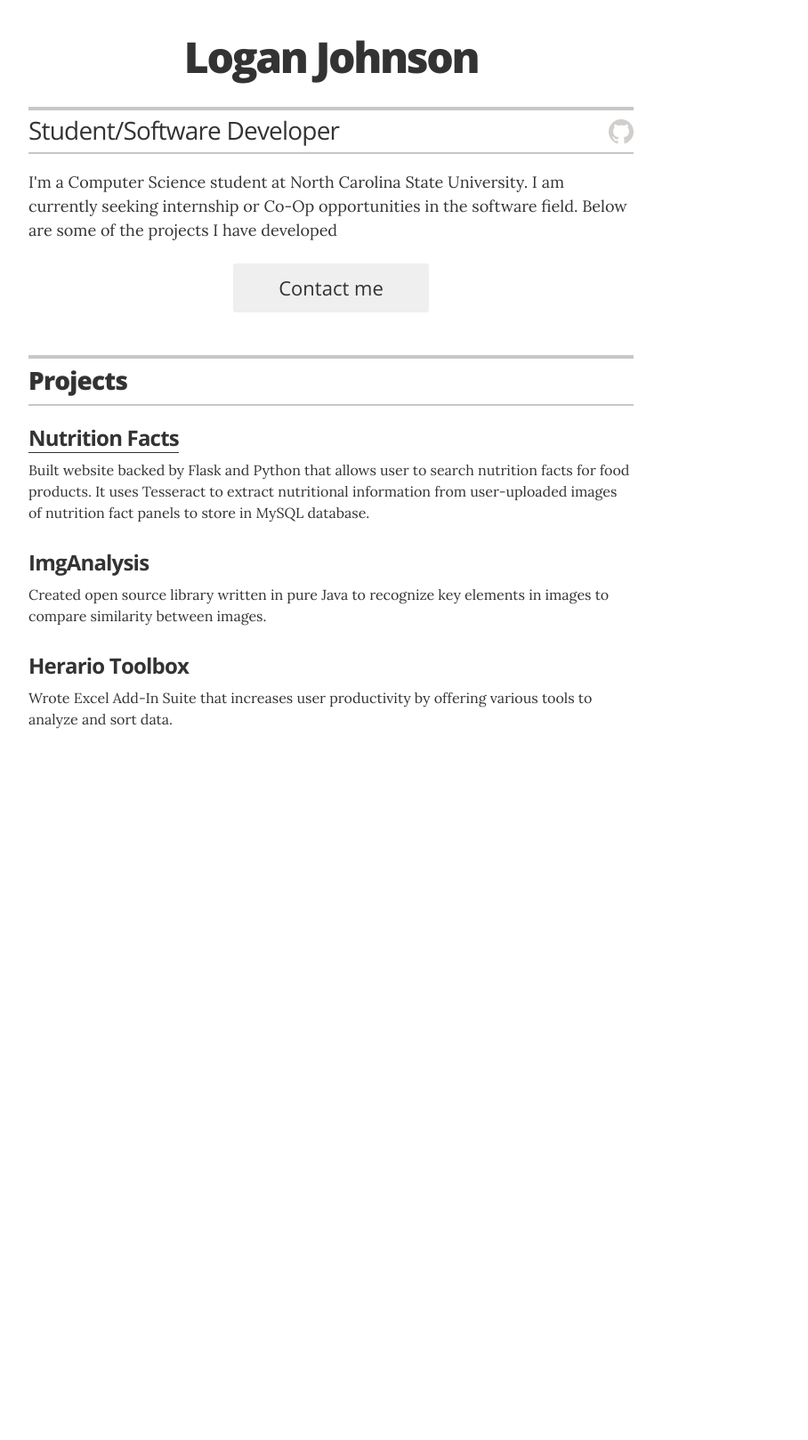
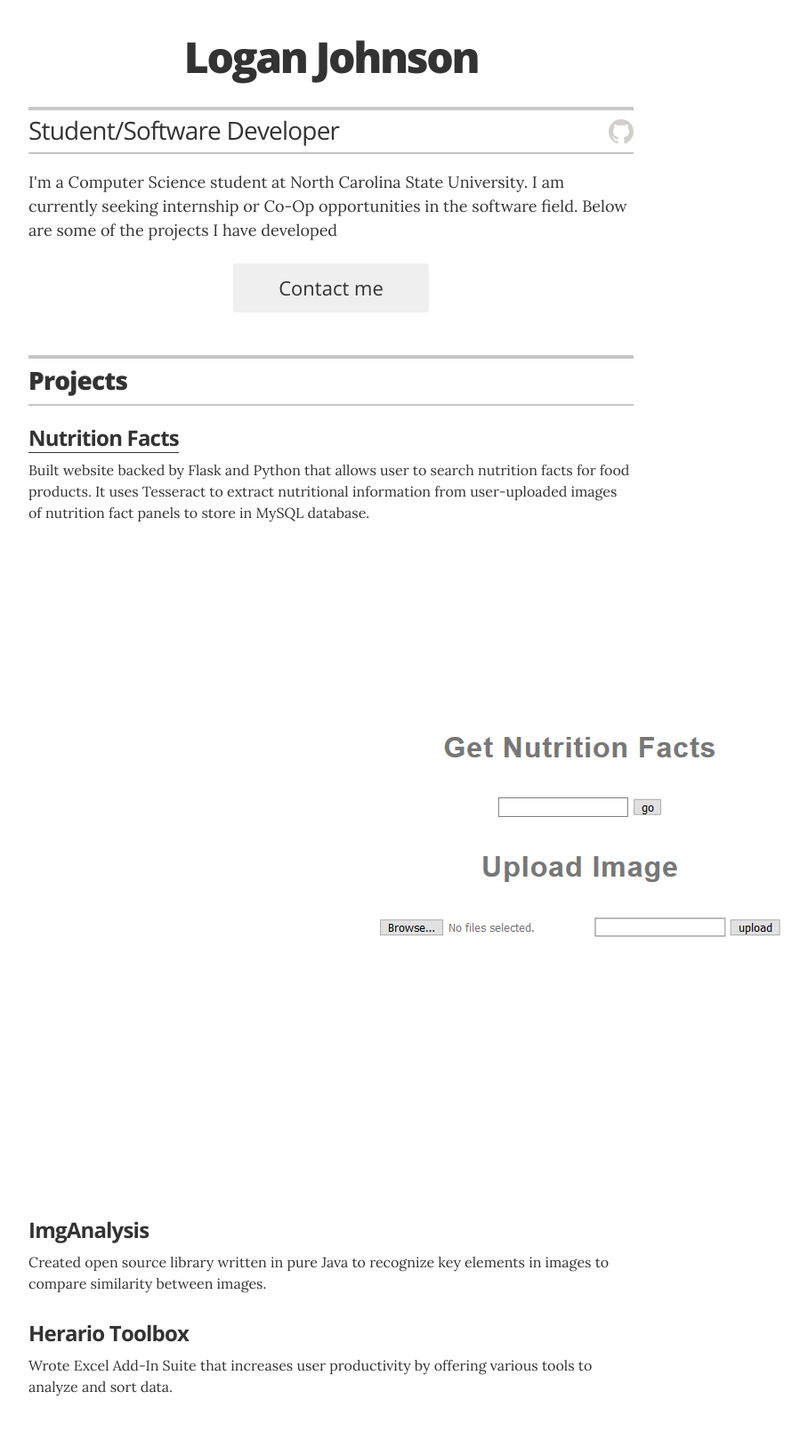
Before and after one commit to herariom/herariom.github.io, a Jekyll site: the page built from index.html, in a window 1280 px wide. Shown: the whole page at 89% size, without its empty margins (268-1176 px from the left). Built offline with Jekyll 4.4.1, drawn with Linux system fonts in a browser that asks for light colours; before the commit the page ends 900 px from its top, so only the background shows below that.

Commit message:
Testing images in description

```diff
--- a/_data/projects.yml
+++ b/_data/projects.yml
@@ -3,7 +3,7 @@
 # Nutrition Facts
 - project: Nutrition Facts
   url: "https://github.com/herariom/NutritionFacts"
-  description: Built website backed by Flask and Python that allows user to search nutrition facts for food products. It uses Tesseract to extract nutritional information from user-uploaded images of nutrition fact panels to store in MySQL database.
+  description: Built website backed by Flask and Python that allows user to search nutrition facts for food products. It uses Tesseract to extract nutritional information from user-uploaded images of nutrition fact panels to store in MySQL database. <img src="test.PNG">
 
 
 # ImgAnalysis
```
Also changed, not shown: test.PNG (added).
